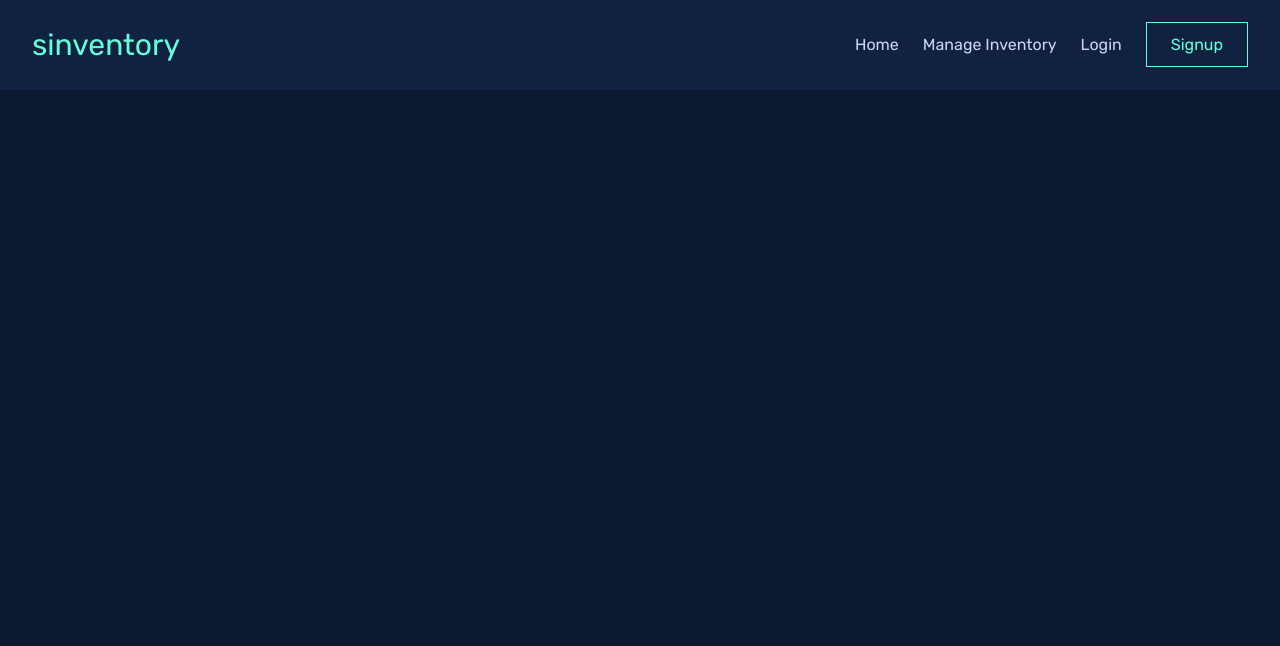
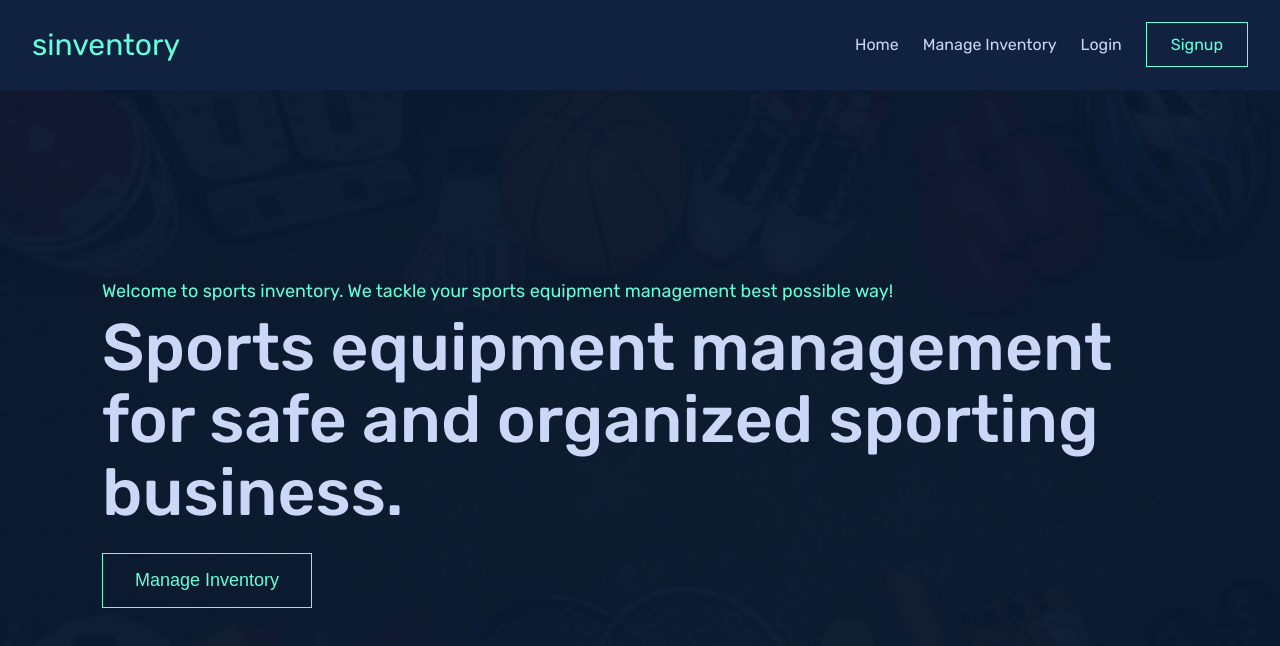
Before and after one commit to tanvirch0750/Sports-Zone-Inventory---Client, a React (Create React App) app: page / in a window 1280 px wide. Shown: the top 646 px of the page. Built offline with nearby package versions, Linux system fonts and the light colour scheme.

Commit message:
implemented banner

```diff
--- a/src/App.css
+++ b/src/App.css
@@ -7,6 +7,8 @@
   border: 1px solid var(--color-secondary);
   padding: 1.6rem 3.2rem;
   transition: 300ms;
+  background-color: transparent;
+  cursor: pointer;
 }
 
 .btn:hover {
@@ -16,3 +18,8 @@
 .btn-sm {
   padding: 1.2rem 2.4rem;
 }
+
+.btn-lg {
+  font-size: 1.8rem;
+  padding: 1.2rem 3.2ren;
+}
--- a/src/App.js
+++ b/src/App.js
@@ -1,10 +1,12 @@
 import "./App.css";
+import Home from "./pages/Home/Home";
 import Header from "./shared/Header/Header";
 
 function App() {
   return (
     <>
       <Header />
+      <Home />
     </>
   );
 }
--- /dev/null
+++ b/src/components/Banner/Banner.css
@@ -0,0 +1,40 @@
+.banner {
+  min-height: calc(100vh - 9rem);
+  background-image: linear-gradient(
+      rgba(10, 25, 47, 0.97),
+      rgba(10, 25, 47, 0.97)
+    ),
+    url("../../images/banner/sebg2.jpg");
+  background-repeat: no-repeat;
+  background-size: cover;
+  background-position: center;
+
+  display: flex;
+  justify-content: center;
+  align-items: center;
+}
+
+.banner {
+  /* text-align: center; */
+}
+
+.banner p {
+  font-size: 1.8rem;
+  color: var(--color-secondary);
+  margin-bottom: 1.2rem;
+}
+
+.banner h1 {
+  font-size: 6.6rem;
+  line-height: 1.1;
+  font-weight: 500;
+  color: var(--color-slate-lightest);
+  text-transform: none;
+  letter-spacing: 0.05px;
+  margin-bottom: 2.4rem;
+}
+
+.banner h1 span {
+  color: var(--color-secondary);
+  font-size: 3.6rem;
+}
--- /dev/null
+++ b/src/components/Banner/Banner.jsx
@@ -0,0 +1,21 @@
+import React from "react";
+import "./Banner.css";
+
+const Banner = () => {
+  return (
+    <section className="banner">
+      <div className="banner-inner container">
+        <p>
+          Welcome to sports inventory. We tackle your sports equipment
+          management best possible way!
+        </p>
+        <h1>
+          Sports equipment management for safe and organized sporting business.
+        </h1>
+        <button className="btn btn-lg">Manage Inventory</button>
+      </div>
+    </section>
+  );
+};
+
+export default Banner;
--- /dev/null
+++ b/src/pages/Home/Home.jsx
@@ -0,0 +1,12 @@
+import React from "react";
+import Banner from "../../components/Banner/Banner";
+
+const Home = () => {
+  return (
+    <>
+      <Banner />
+    </>
+  );
+};
+
+export default Home;
```
Also changed, not shown: src/pages/Home/Home.css (added).
